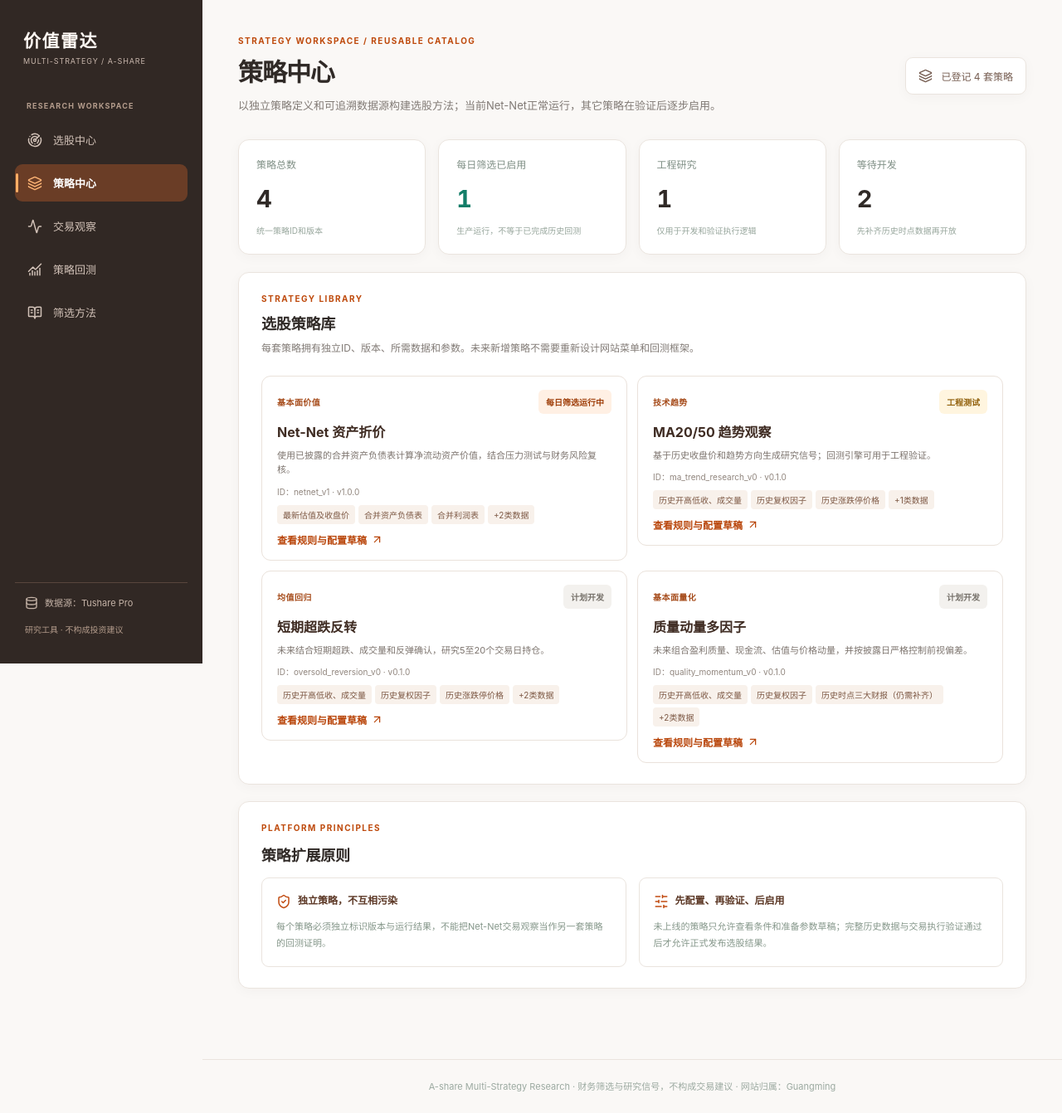
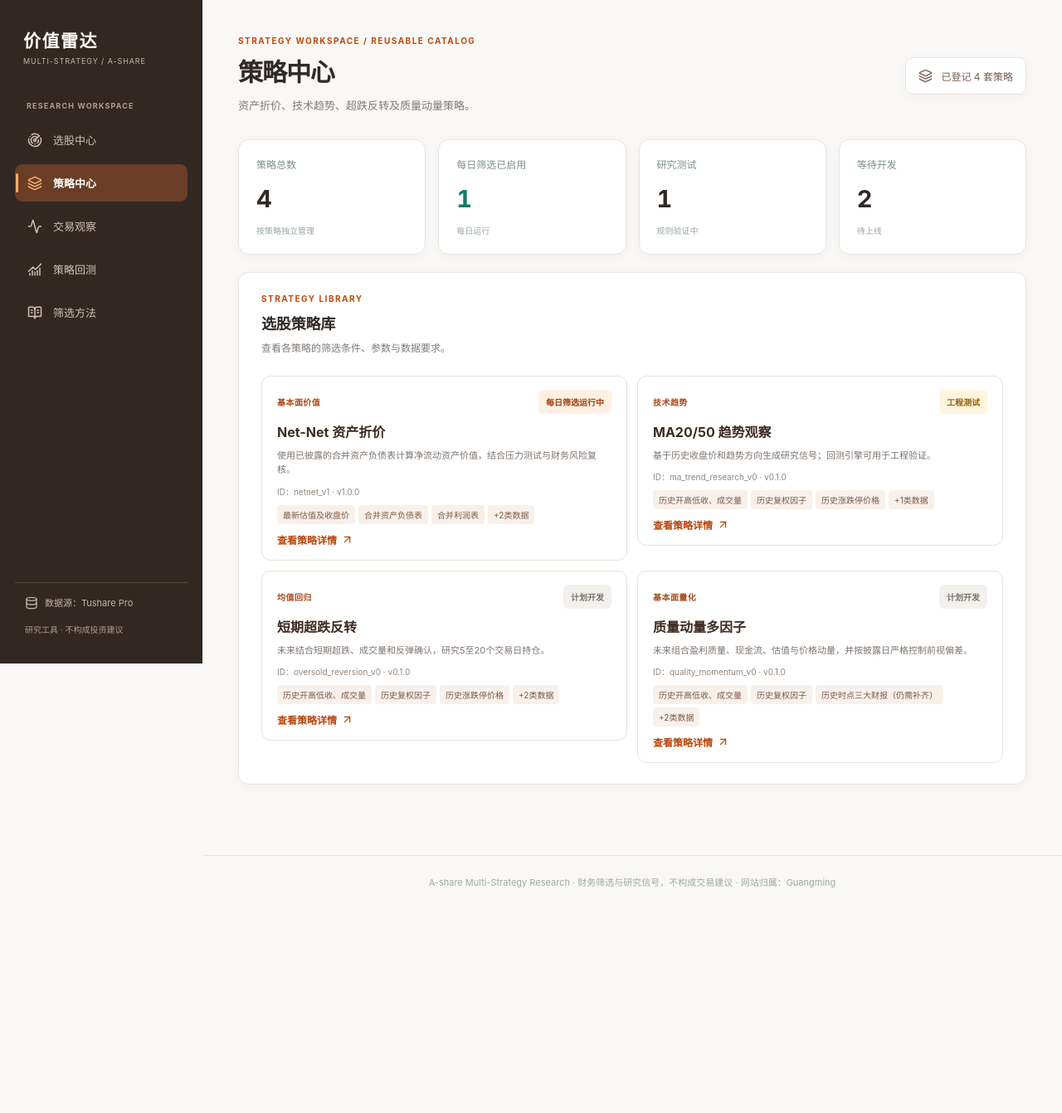
Before and after one commit to LGuangming/a-share-value-screener, a Next.js app: page /strategies in a window 1280 px wide. Shown: the whole page at 83% size. After the commit the page ends 1096 px from the top, so only its background shows below. Built offline with nearby package versions, Linux system fonts and the light colour scheme.

Commit message:
Simplify public-facing screener text

```diff
--- a/app/strategies/page.tsx
+++ b/app/strategies/page.tsx
@@ -1,5 +1,5 @@
 import Link from "next/link";
-import { ArrowUpRight, Layers3, SlidersHorizontal, ShieldCheck } from "lucide-react";
+import { ArrowUpRight, Layers3 } from "lucide-react";
 import { strategies, strategyStatusLabel, requirementLabels } from "@/lib/strategies";
 
 export const metadata = {title:"策略中心"};
@@ -11,18 +11,18 @@ export default function StrategiesPage() {
     <div className="page-top"><div>
       <div className="eyebrow">STRATEGY WORKSPACE / REUSABLE CATALOG</div>
       <h1>策略中心</h1>
-      <p className="page-lead">以独立策略定义和可追溯数据源构建选股方法；当前Net-Net正常运行，其它策略在验证后逐步启用。</p>
+      <p className="page-lead">资产折价、技术趋势、超跌反转及质量动量策略。</p>
     </div><span className="date-tag"><Layers3 size={17}/> 已登记 {strategies.length} 套策略</span></div>
     <div className="stats-grid">
-      <div className="stat-card"><span>策略总数</span><strong>{strategies.length}</strong><small>统一策略ID和版本</small></div>
-      <div className="stat-card"><span>每日筛选已启用</span><strong className="stat-green">{enabled}</strong><small>生产运行，不等于已完成历史回测</small></div>
-      <div className="stat-card"><span>工程研究</span><strong>{research}</strong><small>仅用于开发和验证执行逻辑</small></div>
-      <div className="stat-card"><span>等待开发</span><strong>{strategies.length-enabled-research}</strong><small>先补齐历史时点数据再开放</small></div>
+      <div className="stat-card"><span>策略总数</span><strong>{strategies.length}</strong><small>按策略独立管理</small></div>
+      <div className="stat-card"><span>每日筛选已启用</span><strong className="stat-green">{enabled}</strong><small>每日运行</small></div>
+      <div className="stat-card"><span>研究测试</span><strong>{research}</strong><small>规则验证中</small></div>
+      <div className="stat-card"><span>等待开发</span><strong>{strategies.length-enabled-research}</strong><small>待上线</small></div>
     </div>
     <section className="panel">
       <div className="panel-heading"><div><div className="section-kicker">STRATEGY LIBRARY</div>
         <h2>选股策略库</h2>
-        <p>每套策略拥有独立ID、版本、所需数据和参数。未来新增策略不需要重新设计网站菜单和回测框架。</p>
+        <p>查看各策略的筛选条件、参数与数据要求。</p>
       </div></div>
       <div className="strategy-catalog-grid">
         {strategies.map(s=><article key={s.id} className="strategy-catalog-card">
@@ -37,19 +37,10 @@ export default function StrategiesPage() {
             {s.requirements.length>3 && <span>+{s.requirements.length-3}类数据</span>}
           </div>
           <Link className="inline-link" href={`/strategies/${encodeURIComponent(s.id)}`}>
-            查看规则与配置草稿 <ArrowUpRight size={15}/>
+            查看策略详情 <ArrowUpRight size={15}/>
           </Link>
         </article>)}
       </div>
     </section>
-    <section className="panel"><div className="section-kicker">PLATFORM PRINCIPLES</div>
-      <h2>策略扩展原则</h2>
-      <div className="strategy-principles">
-        <div><ShieldCheck size={18}/><strong>独立策略，不互相污染</strong>
-          <p>每个策略必须独立标识版本与运行结果，不能把Net-Net交易观察当作另一套策略的回测证明。</p></div>
-        <div><SlidersHorizontal size={18}/><strong>先配置、再验证、后启用</strong>
-          <p>未上线的策略只允许查看条件和准备参数草稿；完整历史数据与交易执行验证通过后才允许正式发布选股结果。</p></div>
-      </div>
-    </section>
   </main>;
 }
```
